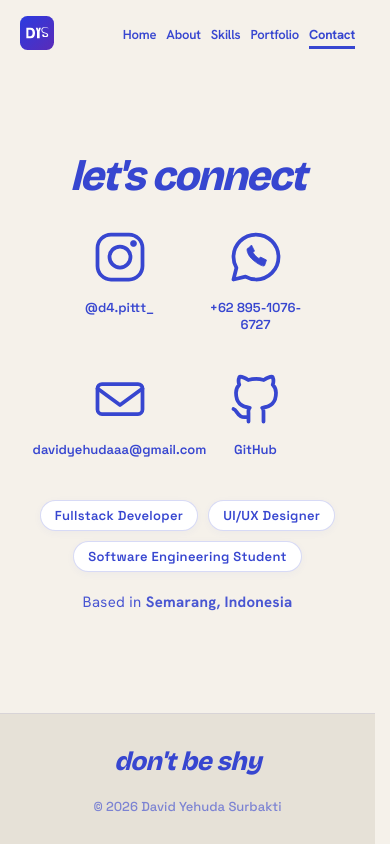
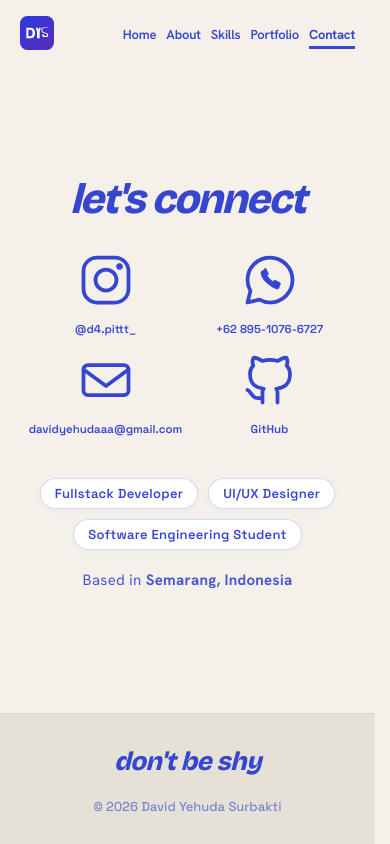
Before and after one commit to yehudaaadev/davidportfolio, a SvelteKit app: page /contact in a window 390 px wide. Built offline with nearby package versions, Linux system fonts and the light colour scheme.

Commit message:
style: keep contact labels on one line

```diff
--- a/src/routes/contact/+page.svelte
+++ b/src/routes/contact/+page.svelte
@@ -129,7 +129,7 @@
 
 	.logonya {
 		display: flex;
-		gap: 48px;
+		gap: 14px;
 		margin-bottom: 42px;
 		justify-content: center;
 		align-items: flex-start;
@@ -141,7 +141,7 @@
 		flex-direction: column;
 		align-items: center;
 		gap: 12px;
-		width: 100px;
+		width: 156px;
 	}
 
 	.icon-link a {
@@ -158,9 +158,10 @@
 
 	.icon-label {
 		font-family: var(--font-tech);
-		font-size: 13px;
+		font-size: 12px;
 		font-weight: 600;
 		color: var(--color-primary);
+		white-space: nowrap;
 	}
 
 	.icon-link :global(svg) {
@@ -223,7 +224,15 @@
 		}
 
 		.logonya {
-			gap: 36px;
+			gap: 14px;
+		}
+
+		.icon-link {
+			width: 150px;
+		}
+
+		.icon-label {
+			font-size: 11.5px;
 		}
 
 		.icon-link :global(svg) {
```
